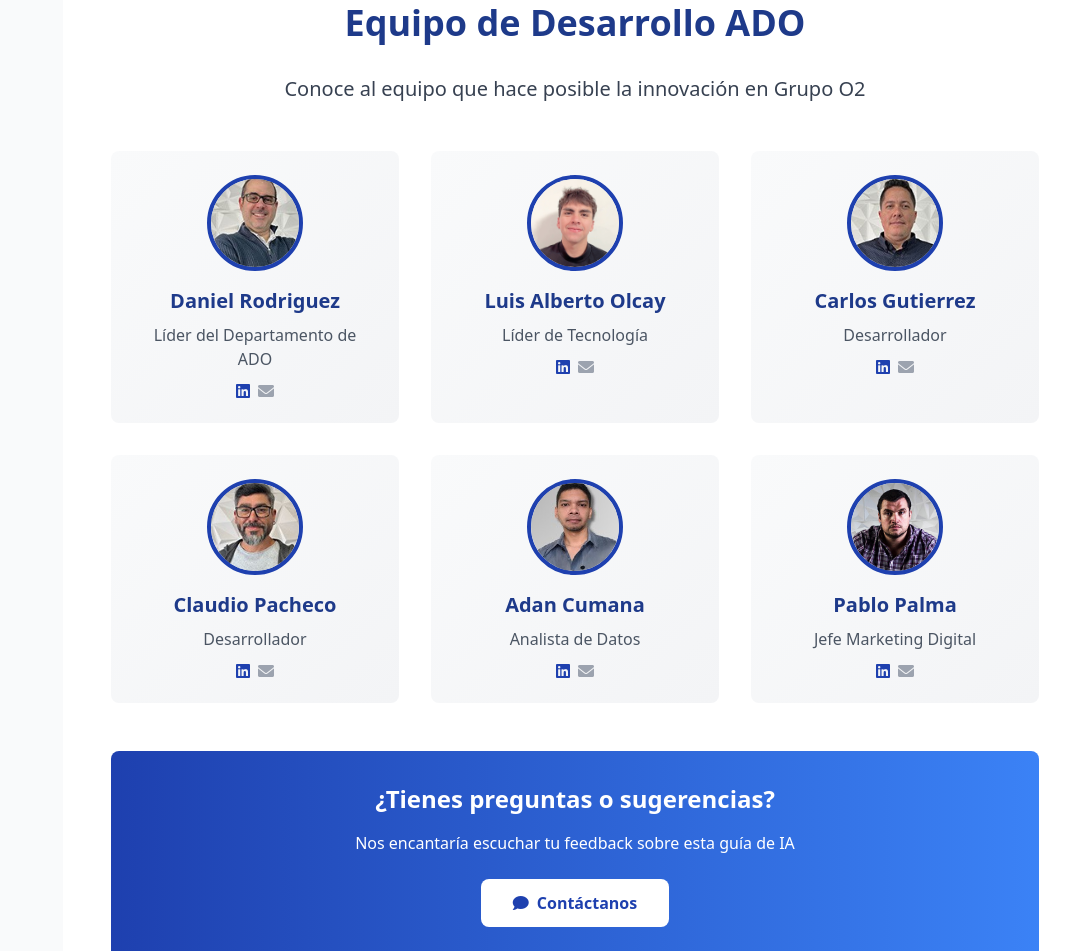
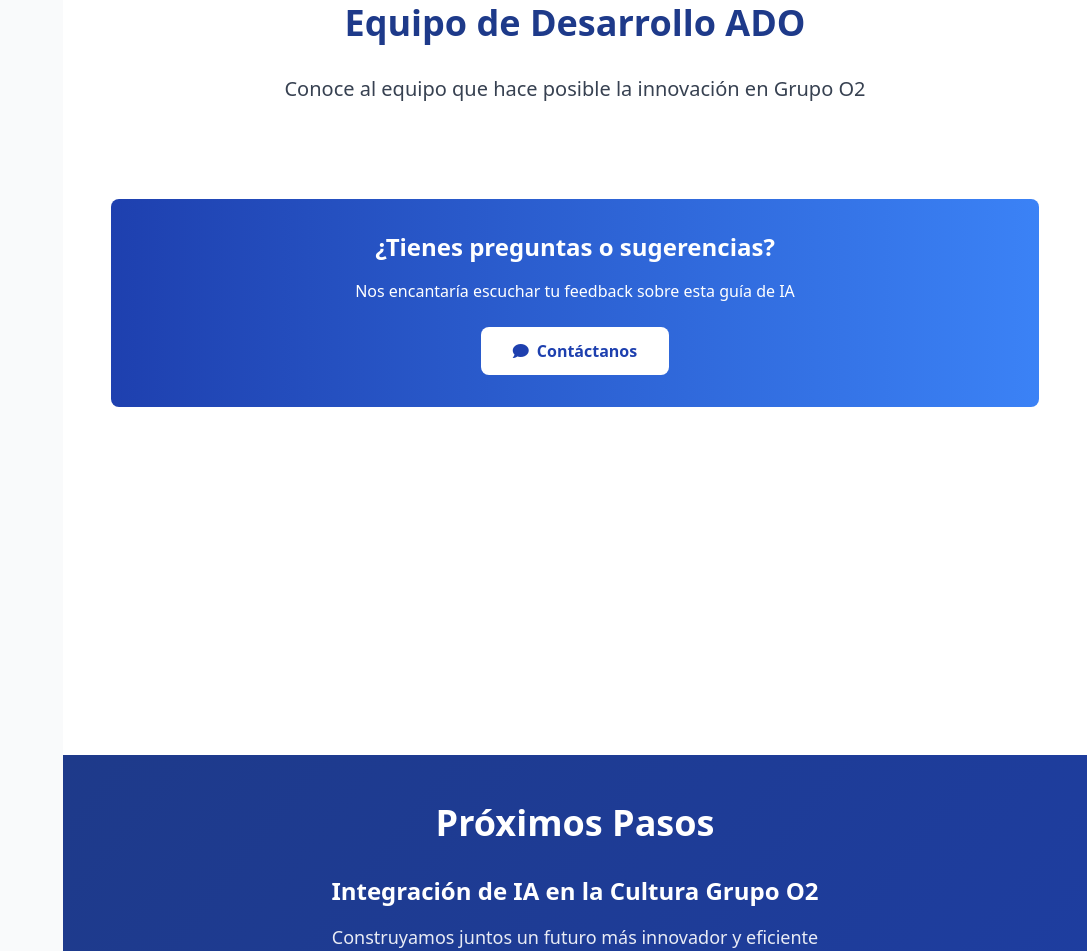
Before and after one commit to Asnamy/IA-GRUPOO2V3, a plain HTML site: page index.html in a window 1280 px wide. Shown: the part 8853-9804 px from the top of the page, without its empty margins (193-1280 px from the left). Drawn offline with nearby package versions, Linux system fonts and the light colour scheme.

Commit message:
Update index.html

```diff
--- a/index.html
+++ b/index.html
@@ -844,78 +844,8 @@
                     <p class="text-xl text-gray-700">Conoce al equipo que hace posible la innovación en Grupo O2</p>
                 </div>
 
-                <div class="grid md:grid-cols-2 lg:grid-cols-3 gap-8 mb-12">
-                    <div class="team-member bg-gradient-to-br from-gray-50 to-gray-100 rounded-lg p-6 text-center hover:shadow-lg transition-all">
-                        <div class="mb-4">
-                            <img src="images/Daniel.jpg" alt="Daniel Rodriguez" class="w-24 h-24 rounded-full mx-auto object-cover border-4 border-corporate-blue">
-                        </div>
-                        <h3 class="text-xl font-semibold text-corporate-dark mb-2">Daniel Rodriguez</h3>
-                        <p class="text-gray-600 mb-3">Líder del Departamento de ADO</p>
-                        <div class="flex justify-center space-x-2">
-                            <i class="fab fa-linkedin text-corporate-blue"></i>
-                            <i class="fas fa-envelope text-gray-400"></i>
-                        </div>
-                    </div>
-
-                    <div class="team-member bg-gradient-to-br from-gray-50 to-gray-100 rounded-lg p-6 text-center hover:shadow-lg transition-all">
-                        <div class="mb-4">
-                            <img src="images/Luis.jpg" alt="Luis Alberto Olcay" class="w-24 h-24 rounded-full mx-auto object-cover border-4 border-corporate-blue">
-                        </div>
-                        <h3 class="text-xl font-semibold text-corporate-dark mb-2">Luis Alberto Olcay</h3>
-                        <p class="text-gray-600 mb-3">Líder de Tecnología</p>
-                        <div class="flex justify-center space-x-2">
-                            <i class="fab fa-linkedin text-corporate-blue"></i>
-                            <i class="fas fa-envelope text-gray-400"></i>
-                        </div>
-                    </div>
-
-                    <div class="team-member bg-gradient-to-br from-gray-50 to-gray-100 rounded-lg p-6 text-center hover:shadow-lg transition-all">
-                        <div class="mb-4">
-                            <img src="images/Carlos.jpg" alt="Carlos Gutierrez" class="w-24 h-24 rounded-full mx-auto object-cover border-4 border-corporate-blue">
-                        </div>
-                        <h3 class="text-xl font-semibold text-corporate-dark mb-2">Carlos Gutierrez</h3>
-                        <p class="text-gray-600 mb-3">Desarrollador</p>
-                        <div class="flex justify-center space-x-2">
-                            <i class="fab fa-linkedin text-corporate-blue"></i>
-                            <i class="fas fa-envelope text-gray-400"></i>
-                        </div>
-                    </div>
-
-                    <div class="team-member bg-gradient-to-br from-gray-50 to-gray-100 rounded-lg p-6 text-center hover:shadow-lg transition-all">
-                        <div class="mb-4">
-                            <img src="images/Claudio.jpg" alt="Claudio Pacheco" class="w-24 h-24 rounded-full mx-auto object-cover border-4 border-corporate-blue">
-                        </div>
-                        <h3 class="text-xl font-semibold text-corporate-dark mb-2">Claudio Pacheco</h3>
-                        <p class="text-gray-600 mb-3">Desarrollador</p>
-                        <div class="flex justify-center space-x-2">
-                            <i class="fab fa-linkedin text-corporate-blue"></i>
-                            <i class="fas fa-envelope text-gray-400"></i>
-                        </div>
-                    </div>
-
-                    <div class="team-member bg-gradient-to-br from-gray-50 to-gray-100 rounded-lg p-6 text-center hover:shadow-lg transition-all">
-                        <div class="mb-4">
-                            <img src="images/Adan.jpg" alt="Adan Cumana" class="w-24 h-24 rounded-full mx-auto object-cover border-4 border-corporate-blue">
-                        </div>
-                        <h3 class="text-xl font-semibold text-corporate-dark mb-2">Adan Cumana</h3>
-                        <p class="text-gray-600 mb-3">Analista de Datos</p>
-                        <div class="flex justify-center space-x-2">
-                            <i class="fab fa-linkedin text-corporate-blue"></i>
-                            <i class="fas fa-envelope text-gray-400"></i>
-                        </div>
-                    </div>
-
-                    <div class="team-member bg-gradient-to-br from-gray-50 to-gray-100 rounded-lg p-6 text-center hover:shadow-lg transition-all">
-                        <div class="mb-4">
-                            <img src="images/Pablo.jpg" alt="Pablo Palma" class="w-24 h-24 rounded-full mx-auto object-cover border-4 border-corporate-blue">
-                        </div>
-                        <h3 class="text-xl font-semibold text-corporate-dark mb-2">Pablo Palma</h3>
-                        <p class="text-gray-600 mb-3">Jefe Marketing Digital</p>
-                        <div class="flex justify-center space-x-2">
-                            <i class="fab fa-linkedin text-corporate-blue"></i>
-                            <i class="fas fa-envelope text-gray-400"></i>
-                        </div>
-                    </div>
+                <div id="team-container" class="grid md:grid-cols-2 lg:grid-cols-3 gap-8 mb-12">
+                  <!-- El equipo se cargará aquí dinámicamente desde el archivo JSON -->
                 </div>
 
                 <div class="text-center">
```
